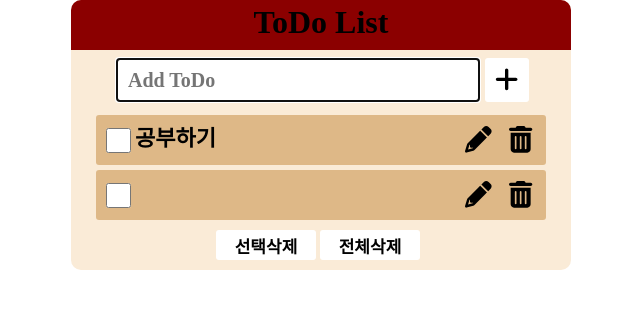
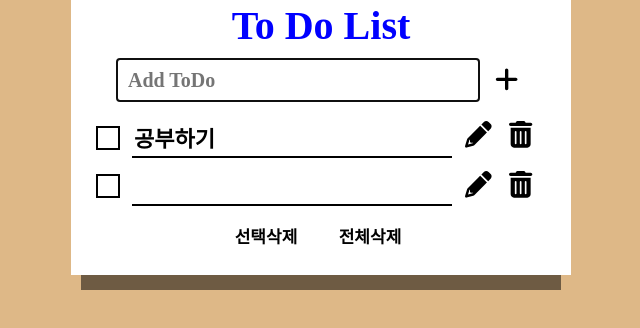
Before and after one commit to Lee-Heon-Gu/ToDo-List, a plain HTML site: page index.html in a window 1280 px wide. Both pictures are taken after a click on the button 826 px from the left and 80 px from the top of the page. Shown: the whole page, without its empty margins (319-959 px from the left). Drawn offline with Linux system fonts and the light colour scheme; a web font is replaced by a local one.

Commit message:
second commit

```diff
--- a/css/style.css
+++ b/css/style.css
@@ -8,6 +8,10 @@
 @font-face {
     font-family: 'goding';
     src: url(../fonts/GODING.ttf);
+}
+
+body {
+    background-color: burlywood;
 }
 
 ul {
@@ -26,20 +30,32 @@ button:hover {
 
 #wrap {
     width: 500px;
-    background-color: antiquewhite;
+    background-color: #ffffff;
     margin: 0 auto;
-    border-radius: 10px;
+}
+#wrap::after {
+    content: '';
+    display: block;
+    width: 480px;
+    height: 15px;
+    background-color: black;
+    margin: 0 auto;
+    opacity: 0.5;
+
+    position: relative;
+    top: 15px;
 }
 
 h1 {
     width: 100%;
     height: 50px;
-    background-color: darkred;
+    background-color: #ffffff;
+    color: blue;
     text-align: center;
-    padding-top: 4px;
+    font-size: 40px;
+
+    padding-top: 2px;
     box-sizing: border-box;
-    border-top-left-radius: 10px;
-    border-top-right-radius: 10px;
 }
 
 form {
@@ -74,19 +90,29 @@ form>button {
 #todo-list>li {
     width: 90%;
     height: 50px;
-    background-color: burlywood;
+    background-color: #ffffff;
     border-radius: 3px;
-    margin-top: 5px;
     margin-left: 25px;
 
     position: relative;
     top: 10px;
 }
-#todo-list>li>input {
-    width: 25px;
-    height: 25px;
-    margin-top: 13px;
-    margin-left: 10px;
+
+#todo-list>li::after {
+    content: '';
+    display: block;
+    width: 320px;
+    height: 2px;
+    background-color: black;
+
+    position: relative;
+    top: 0;
+    left: 36px;
+}
+
+#todo-list>li>label>.checkbox_icon {
+    margin-top: 14px;
+    /* margin-left: 10px; */
 }
 
 #todo-list>li>span {
@@ -94,7 +120,8 @@ form>button {
     font-family: 'goding';
     font-weight: bold;
     position: relative;
-    top: -7px;
+    top: -3px;
+    left: 10px;
 }
 
 .complete {
@@ -117,10 +144,10 @@ form>button {
     right: 48px;
 }
 
-#todo-list>li>button:hover {
+/* #todo-list>li>button:hover {
     background-color: wheat;
     box-shadow: none;
-}
+} */
 
 #btn-area {
     width: 100%;
@@ -138,20 +165,79 @@ form>button {
     font-size: 17px;
 }
 
+/* 체크박스 디자인 */
+.checkbox input {
+    display: none;
+}
+
+.checkbox_icon {
+    display: inline-block;
+    width: 20px;
+    height: 20px;
+    background-color: transparent;
+    border: 2px solid black;
+    position: relative;
+    cursor: pointer;
+}
+
+.checkbox_icon::before, .checkbox_icon::after {
+    content: '';
+    display: inline-block;
+    width: 2px;
+    height: 0;
+    background-color: red;
+    position: absolute;
+    transform-origin: left top;
+}
+
+.checkbox_icon::before {
+    top: 8px;
+    left: 1px;
+    transform: rotate(-45deg);
+}
+
+.checkbox_icon::after {
+    top: 16px;
+    left: 9px;
+    transform: rotate(-135deg);
+}
+
+.checkbox input:checked + .checkbox_icon {
+    border-color: red;
+}
+
+.checkbox input:checked + .checkbox_icon::before {
+    height: 10px;
+    transition: all 0.15s ease;
+}
+
+.checkbox input:checked + .checkbox_icon::after {
+    height: 20px;
+    transition: all 0.15s ease 0.15s;
+}
+
 @media all and (max-width: 500px) {
     #wrap {
         /* background-color: aqua; */
         width: 100%;
     }
 
+    #wrap::after {
+        width: 96%;
+    }
+
     form>input {
-        width: 75%;
+        width: 80%;
     }
 
     #todo-list>li {
         margin-left: 5%;
     }
 
+    #todo-list>li::after {
+        width: 65%;
+    }
+
     #btn-area>button {
         left: 25%;
     }
--- a/index.html
+++ b/index.html
@@ -7,11 +7,11 @@
     <link rel="stylesheet" href="./css/style.css" type="text/css"/>
     <script src="https://cdnjs.cloudflare.com/ajax/libs/font-awesome/6.2.1/js/all.min.js"></script>
     <script src="./js/app.js" defer></script>
-    <title>ToDo-List</title>
+    <title>To Do List</title>
 </head>
 <body>
     <div id="wrap">
-        <h1>ToDo List</h1>
+        <h1>To Do List</h1>
         <form name="myForm">
             <input type="text" style="display: none;">
             <input type="text" placeholder="Add ToDo" name="myText" id="input-box">
@@ -20,8 +20,11 @@
             </button>
         </form>
         <ul id="todo-list">
-            <li>
-                <input type="checkbox" class="chk">
+            <li data-text="공부하기">
+                <label class="checkbox">
+                    <input type="checkbox" class="chk">
+                    <span class="checkbox_icon"></span>
+                </label>
                 <span>공부하기</span>
                 <button class="modify">
                     <i class="fa-solid fa-pencil fa-2x"></i>
--- a/js/app.js
+++ b/js/app.js
@@ -1,3 +1,4 @@
+
 let addBtn = document.getElementById('add-btn');
 let removeAll = document.getElementById('remove-all');
 let removeBtn = document.querySelector('.remove');
@@ -11,18 +12,28 @@ inputBox.focus();
 addBtn.addEventListener('click', addTodo);
 
 function addTodo() {
-    alert('추가!');
+    // alert('추가!');
     let li = document.createElement('li');
+    li.setAttribute('data-text', inputBox.value);
+
+    let label = document.createElement('label');
+    label.classList.add('checkbox');
+
     let input = document.createElement('input');
     input.setAttribute('type', 'checkbox');
     input.classList.add('chk');
     input.addEventListener('click', completeTodo);
-    li.appendChild(input);
+    label.appendChild(input);
 
-    let span = document.createElement('span');
-    span.textContent = inputBox.value;
-    span.style.marginLeft = '5px';
-    li.appendChild(span);
+    let span1 = document.createElement('span');
+    span1.classList.add('checkbox_icon');
+    label.appendChild(span1);
+    li.appendChild(label);
+
+    let span2 = document.createElement('span');
+    span2.textContent = inputBox.value;
+    span2.style.marginLeft = '5px';
+    li.appendChild(span2);
 
     let i1 = document.createElement('i');
     i1.classList.add('fa-solid', 'fa-pencil', 'fa-2x');
@@ -75,7 +86,7 @@ removeBtn.addEventListener('click', removeParentNode);
 modifyBtn.addEventListener('click', modifyText);
 
 function modifyText(event) {
-    alert('수정!');
+    // alert('수정!');
     let textInput = prompt('수정할 텍스트 입력');
 
     if (textInput !== null)
@@ -85,7 +96,7 @@ function modifyText(event) {
 };
 
 function removeParentNode(event) {
-    alert('삭제!');
+    // alert('삭제!');
     event.currentTarget.parentNode.remove();
     inputBox.focus();
 };
@@ -106,10 +117,38 @@ function completeTodo(event) {
     if (event.target.checked === true)
     {
         alert('complete!');
-        event.target.nextElementSibling.classList.add('complete');
+        event.target.parentNode.nextElementSibling.classList.add('complete');
     }
     else
     {
-        event.target.nextElementSibling.classList.remove('complete');
+        event.target.parentNode.nextElementSibling.classList.remove('complete');
     }
 };
+
+// 브라우저 종료 전에 저장
+window.addEventListener('beforeunload', function () {
+    let dataSave = new Array(0);
+    let liList = todoList.children;
+    for (let i = 0; i < liList.length; i++)
+    {
+        dataSave.push(liList[i].dataset.text);
+    }
+    let stringArr = JSON.stringify(dataSave);
+    localStorage.setItem('todo', stringArr);
+});
+
+// 브라우저 시작 시 불러오기
+function getTodo() {
+    let dataSave = JSON.parse(localStorage.getItem('todo'));
+    if (dataSave.length > 0)
+    {
+        todoList.firstElementChild.remove();
+        for (let i = 0; i < dataSave.length; i++)
+        {
+            inputBox.value = dataSave[i];
+            addTodo();
+        }
+    }
+};
+
+getTodo();
```
